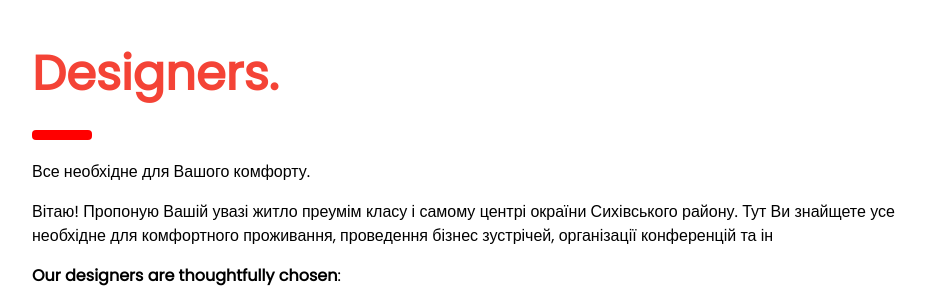
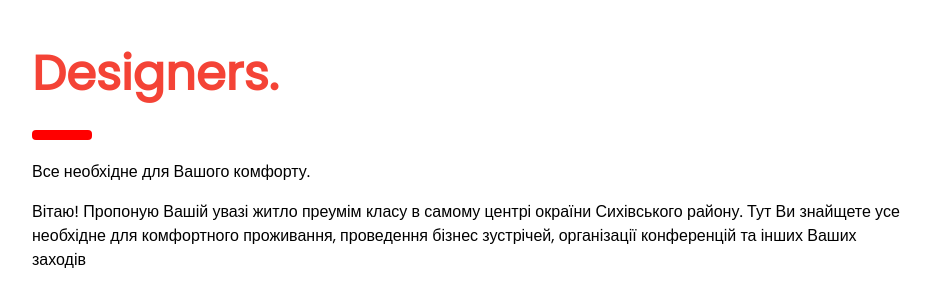
Before and after one commit to YuriiKachur/primerose, a Flask app: page / in a window 1280 px wide. Shown: the part 1785-2074 px from the top of the page, without its empty margins (324-1254 px from the left). Run offline with Flask 3, Linux system fonts and the light colour scheme.

Commit message:
Update index.html

```diff
--- a/templates/index.html
+++ b/templates/index.html
@@ -85,13 +85,13 @@ body {font-size:16px;}
     </p>
   </div>
 
-  <!-- Designers -->
+  <!-- Орендарям -->
   <div class="w3-container" id="designers" style="margin-top:75px">
     <h1 class="w3-xxxlarge w3-text-red"><b>Designers.</b></h1>
     <hr style="width:50px;border:5px solid red" class="w3-round">
     <p>Все необхідне для Вашого комфорту.</p>
-    <p>Вітаю! Пропоную Вашій увазі житло преумім класу і самому центрі окраїни Сихівського району. Тут Ви знайщете усе необхідне для комфортного проживання, проведення бізнес зустрічей,
-      організації конференцій та ін
+    <p>Вітаю! Пропоную Вашій увазі житло преумім класу в самому центрі окраїни Сихівського району. Тут Ви знайщете усе необхідне для комфортного проживання, проведення бізнес зустрічей,
+      організації конференцій та інших Ваших заходів
     </p>
     <p><b>Our designers are thoughtfully chosen</b>:</p>
   </div>
```
